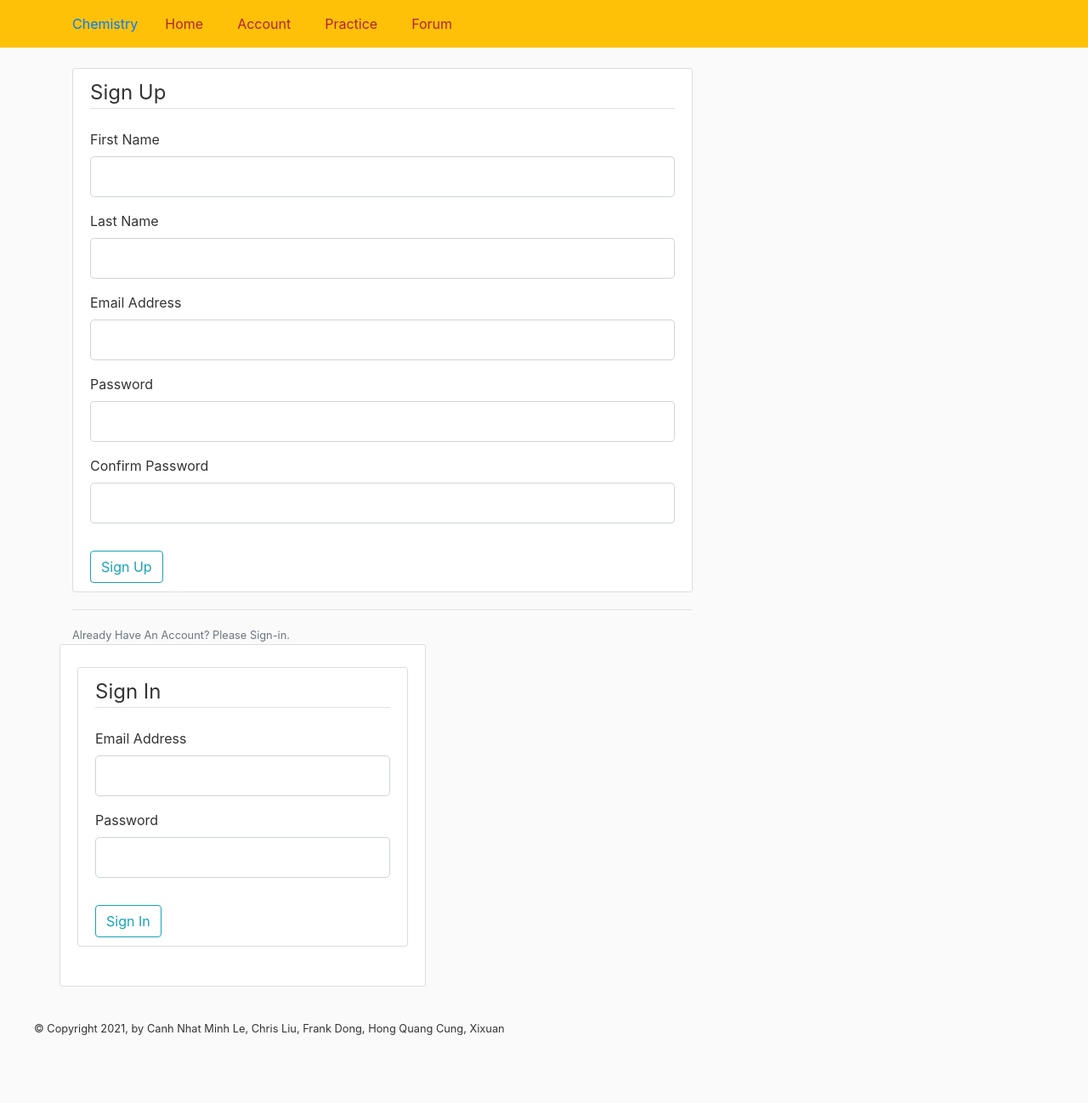
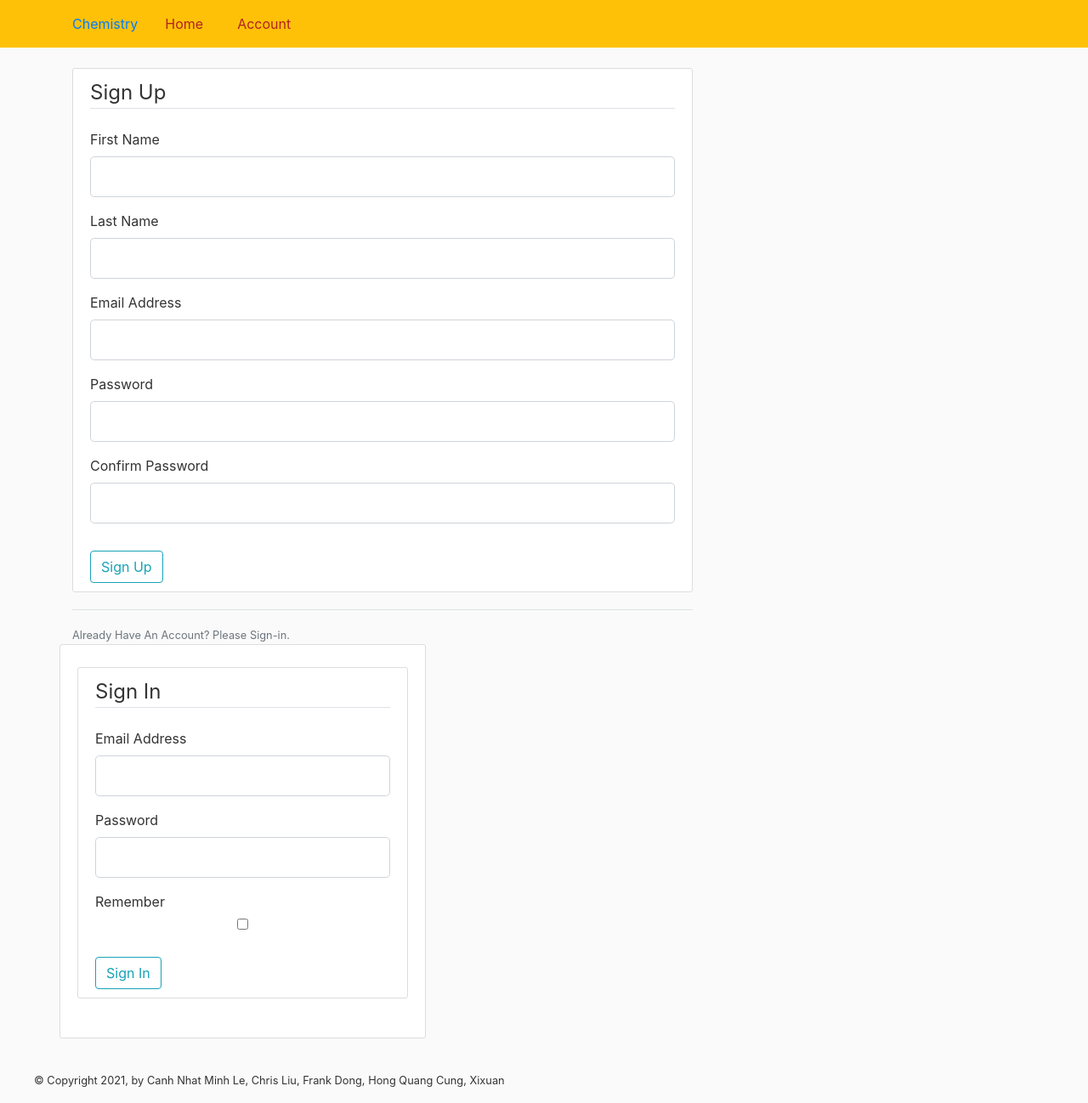
Before and after one commit to cungquang/Learning-Chemistry-Website, a Flask app: page /account in a window 1280 px wide. Shown: the whole page at 85% size. Before the commit the page ends 1218 px from the top, so only its background shows below. Run offline with Flask 2, Linux system fonts and the light colour scheme; some libraries are stand-ins or nearby versions.

Commit message:
Update: Layout.html routes.py datas.py init.py account.html

```diff
--- a/Project/webapp/__init__.py
+++ b/Project/webapp/__init__.py
@@ -23,6 +23,8 @@
 
 from flask import Flask
 from flask_sqlalchemy import SQLAlchemy
+from flask_bcrypt import Bcrypt
+from flask_login import LoginManager
 
 #Decalre the variable app - main function
 app = Flask(__name__)
@@ -34,6 +36,8 @@ app.config['SECRET_KEY'] ='f619d6b3556fc0401cf31f077be67042'
 app.config['SQLALCHEMY_DATABASE_URI'] = 'sqlite:///site.db'
 #Create database
 db = SQLAlchemy(app)
+bcrypt = Bcrypt(app)
+login_manager =  LoginManager(app)
 
 """
 Code for running with MySQL server
--- a/Project/webapp/forms.py
+++ b/Project/webapp/forms.py
@@ -18,9 +18,9 @@
 """
 
 from flask_wtf import FlaskForm
-from wtforms import StringField, SubmitField, PasswordField, TextAreaField
-from wtforms.validators import DataRequired, Length, Email, EqualTo
-
+from wtforms import StringField, SubmitField, PasswordField, TextAreaField, BooleanField
+from wtforms.validators import DataRequired, Length, Email, EqualTo, ValidationError
+from webapp.datas import RegisterUser, Post, Discuss, ReplyComment
 
 
 #-------------------------------Sign_up Form---------------------------------
@@ -50,6 +50,14 @@ class SignupForm(FlaskForm):
 	#variable to submit the post
 	signup = SubmitField('Sign Up')
 
+	#function to validate the email:
+	#Pre-cond: input the email
+	#Post-cond: return email already in database Error Message if not pass validation test
+	def validate_email(self,email):
+		check_email = RegisterUser.query.filter_by(Email=email.data).first()
+		if check_email:
+			raise ValidationError('Email has been used.')
+
 
 
 #-------------------------------Sign_in Form---------------------------------
@@ -64,6 +72,9 @@ class SigninForm(FlaskForm):
 
 	#variable contain the password
 	password = PasswordField('Password', validators=[DataRequired()])
+
+	#variable contain the status of user
+	state = BooleanField('Remember')
 
 	#variable to submit the post
 	signin = SubmitField('Sign In')
--- a/Project/webapp/routes.py
+++ b/Project/webapp/routes.py
@@ -19,14 +19,16 @@
 *********************************************************************************
 """
 
-
 from flask import render_template, url_for, flash, redirect
+from flask_login import login_user, current_user, logout_user
 from datetime import datetime
 from webapp.forms import CommentForm, SignupForm, SigninForm
-from webapp.datas import Post
-from webapp import app, db
+from webapp.datas import RegisterUser, Post, Discuss, ReplyComment
+from webapp import app, db, bcrypt
 
-#---------------------------------Home Route------------------------------------
+
+
+#---------------------------------Home Route----------------------------------	--
 @app.route('/')
 
 #Home page
@@ -36,21 +38,51 @@ def home():
 
 @app.route('/account', methods=['GET','POST'])
 def account():
+	if current_user.is_authenticated:
+		flash(f'Already login','success')
+		return redirect(url_for('home'))
 	signup = SignupForm()
-	signin = SigninForm()
+	if signup.validate_on_submit():
 
-	if signup.validate_on_submit():
+
+		#hash the provide password - using object class bcrypt
+		hash_password = bcrypt.generate_password_hash(signup.password.data).decode('utf-8')
+
+		#use variable for temporary carry data
+		new_user = RegisterUser(FirstName=signup.firstName.data, LastName=signup.lastName.data,
+			Email=signup.email.data, Password=hash_password)
+
+		#Add user's registration data into the database
+		db.session.add(new_user)
+		db.session.commit()
 		flash(f'Account create for {signup.firstName.data}!', 'success')
+
+		#Return user to the login
 		return redirect(url_for('home'))
 
+	signin = SigninForm()
 	if signin.validate_on_submit():
-		if signin.email.data == 'check@abc.com' and signin.password.data == '12345':
-			flash(f'Welcome', 'success')
+		user = RegisterUser.query.filter_by(Email=signin.email.data).first()
+
+		#success to login
+		if user and bcrypt.check_password_hash(user.Password, signin.password.data):
+			#log user in
+			login_user(user, remember=signin.state.data)
+
+			#return user to home page
 			return redirect(url_for('home'))
+
+		#fail to login
 		else:
 			flash(f'Login Unsuccessful. Please check username and password','danger')
 
 	return render_template('account.html', title="Account", signup=signup, signin=signin)
+
+#Logout route
+@app.route('/logout')
+def logout():
+	logout_user()
+	return redirect(url_for('home'))
 
 
 #-------------------------------Practice Route----------------------------------
--- a/Project/webapp/templates/account.html
+++ b/Project/webapp/templates/account.html
@@ -138,6 +138,12 @@
 						{{ signin.password(class="form-control form-control-lg")}}
 					{% endif %}
 				</div>
+
+				<!---state--->
+				<div class="form-group">
+					{{ signin.state.label(class="form-control-label") }}
+					{{ signin.state(class="form-control form-control-lg")}}
+				</div>
 			</fieldset>
 			<div>
 				<!---Sign In button--->
--- a/Project/webapp/templates/layout.html
+++ b/Project/webapp/templates/layout.html
@@ -25,13 +25,20 @@
             <span class="navbar-toggler-icon"></span>
           </button>
           <div class="collapse navbar-collapse" id="navbarToggle">
-            <div class="navbar-nav">
+            <div class="navbar-nav mr-auto">
               <a class="nav-item nav-link mr-4" href="{{ url_for('home') }}"> Home </a>
               <a class="nav-item nav-link mr-4" href="{{ url_for('account')}}"> Account </a>
+            </div>
 
-              <a class="nav-item nav-link mr-4" href="{{ url_for('practice') }}"> Practice </a>
-              <a class="nav-item nav-link mr-4" href="{{ url_for('forum') }}"> Forum </a>
+            <!---right of top bar--->
+            <div class="navbar-nav">
+              {% if current_user.is_authenticated %}
+                <a class="nav-item nav-link" href="{{ url_for('logout') }}"> Logout </a>
+                <a class="nav-item nav-link" href="{{ url_for('practice') }}"> Practice </a>
+                <a class="nav-item nav-link" href="{{ url_for('forum') }}"> Forum </a>
+              {% endif %}
             </div>
+
           </div>
         </div>
       </nav>
```
Also changed, not shown: Project/webapp/datas.py (+15 -7 lines), Project/webapp/site.db.
